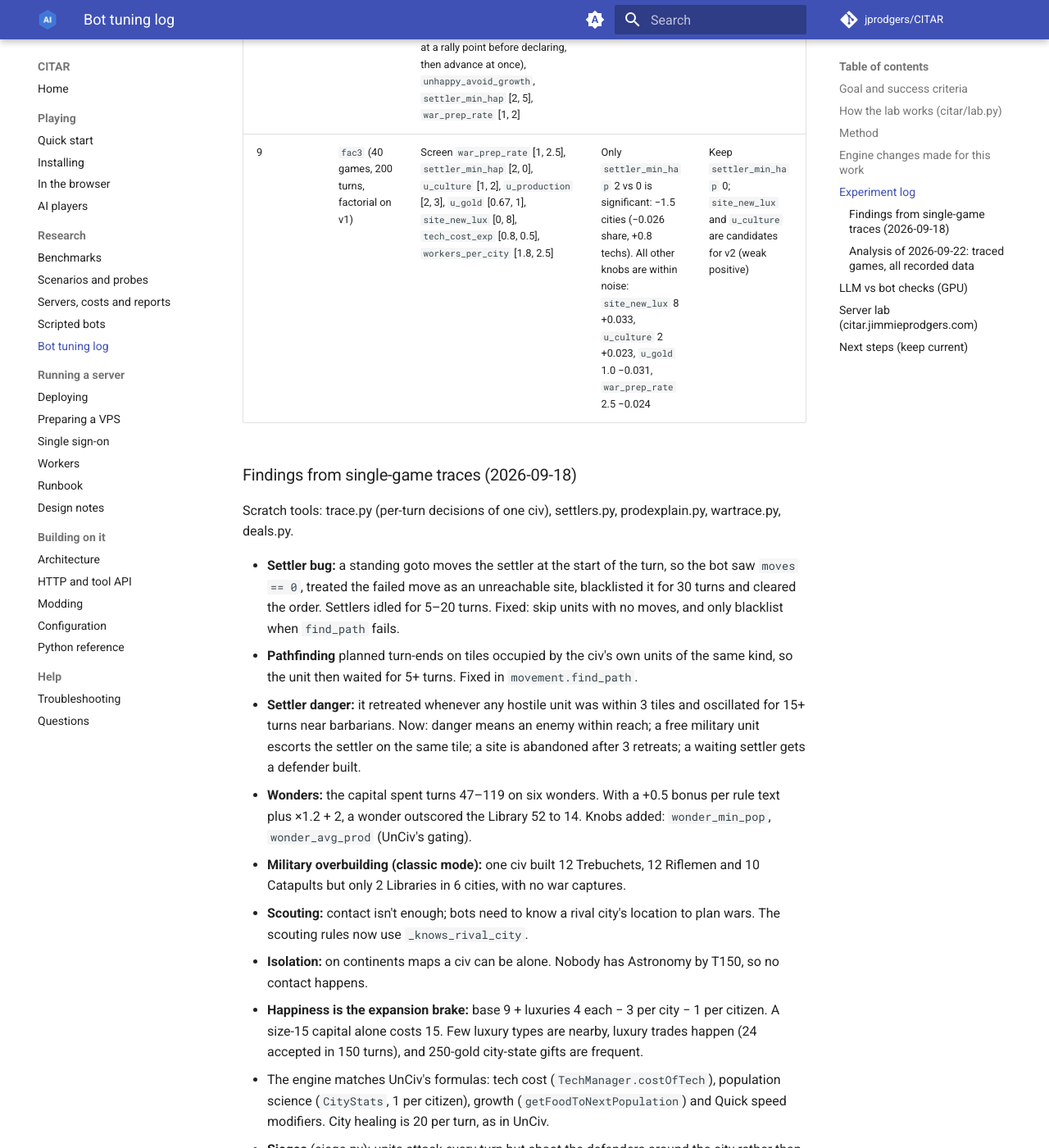
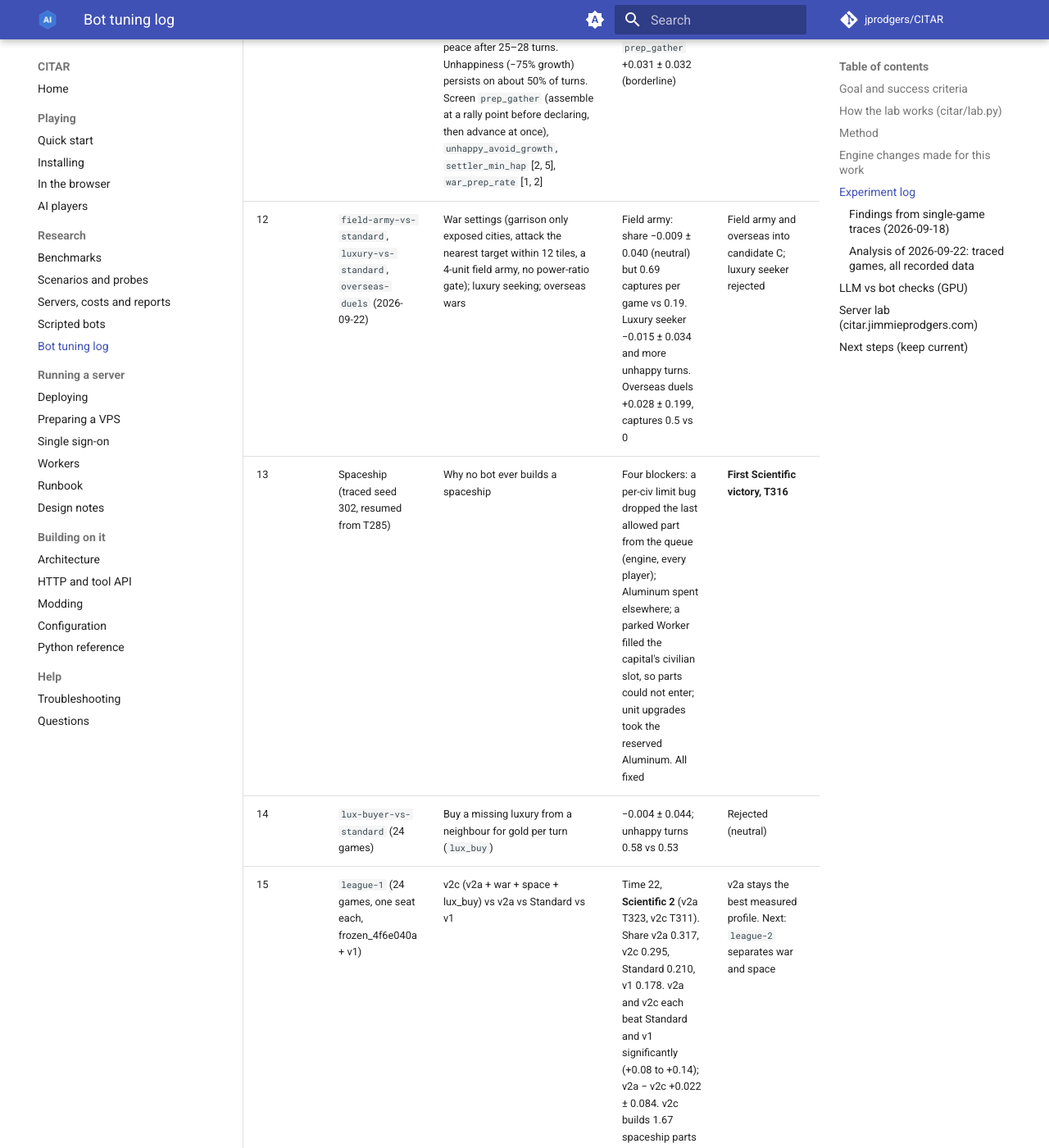
Before and after one commit to jprodgers/CITAR, an MkDocs documentation site: the page built from docs/research/BOT_TUNING.md, in a window 1280 px wide and 1400 px high, scrolled down 8299 px. Shown: the whole window at 82% size. Built offline with MkDocs 1.6.1 and Material for MkDocs 9.7.7, drawn with Linux system fonts in a browser that asks for light colours; comment, search, counter and statistics services are not loaded; some of the changed text lies outside the part shown.

Commit message:
Tuning log: league-1, lux-buyer, spaceship results; league-2 queued
Co-Authored-By: Claude Opus 5 <noreply@anthropic.com>

```diff
--- a/docs/research/BOT_TUNING.md
+++ b/docs/research/BOT_TUNING.md
@@ -111,6 +111,10 @@ Record every experiment below: name, question, result, decision.
 | 8b | `ladder-v0` (4 games completed before it was dropped) | Old-bot ladder | Deity 0.416 (1 Cultural win at T322), Emperor 0.327, **Chieftain 0.143 > Prince 0.114**. Chieftain was unhappy 6% of turns, Prince 44% | UnCiv quirk: every non-Prince AI uses Chieftain base values (12 base happiness, ×0.6 unhappiness, +1 per luxury). Only the Prince AI uses Prince's strict values. Added option `ai_base_values="monotonic"` (easier AIs use Prince base values plus their penalties) → `ladder-v1-mono` |
 | 10 | `fac4` (40 games, full length, factorial on v1) | Wonders are worth 40 score each (UnCiv `scoreFromWonders`) against 4 per tech and about 5.6 per city on a Small map, so Time victories reward wonder building. Screen `u_wonder_bonus` [4, 12], `u_wonder_gate` [on, off], `u_faith` [1, 2], `bv_cache_turns` [5, 0], `war_prep_rate` [1, 2], `u_settler` [30, 15] | Time 40/40. Significant: `u_wonder_bonus` 12 +0.052 score share; `u_wonder_gate` on −0.061 share and −1.5 techs; `bv_cache_turns` 5 −0.9 techs at T200 (the cache costs play). Others within noise | Candidates for v2: ungated wonders, bonus 12, no cache (`v2a-vs-standard`). Caveat: wonders are 40 score each, so part of the gain is the score formula |
 | 11 | `fac5` (40 games, full length, factorial on v1) | War trace (war_v1.txt): v1 declares about 2 wars per game but captures 0.17 cities. Armies of 3–6 mostly Spearmen and Catapults trickle in *after* the declaration, and wars end in peace after 25–28 turns. Unhappiness (−75% growth) persists on about 50% of turns. Screen `prep_gather` (assemble at a rally point before declaring, then advance at once), `unhappy_avoid_growth`, `settler_min_hap` [2, 5], `war_prep_rate` [1, 2] | Time 39, Diplomatic 1. `settler_min_hap` 5 −2.6 cities (significant), no score effect. `prep_gather` +0.031 ± 0.032 (borderline) | `prep_gather` into the v2 candidate |
+| 12 | `field-army-vs-standard`, `luxury-vs-standard`, `overseas-duels` (2026-09-22) | War settings (garrison only exposed cities, attack the nearest target within 12 tiles, a 4-unit field army, no power-ratio gate); luxury seeking; overseas wars | Field army: share −0.009 ± 0.040 (neutral) but 0.69 captures per game vs 0.19. Luxury seeker −0.015 ± 0.034 and more unhappy turns. Overseas duels +0.028 ± 0.199, captures 0.5 vs 0 | Field army and overseas into candidate C; luxury seeker rejected |
+| 13 | Spaceship (traced seed 302, resumed from T285) | Why no bot ever builds a spaceship | Four blockers: a per-civ limit bug dropped the last allowed part from the queue (engine, every player); Aluminum spent elsewhere; a parked Worker filled the capital's civilian slot, so parts could not enter; unit upgrades took the reserved Aluminum. All fixed | **First Scientific victory, T316** |
+| 14 | `lux-buyer-vs-standard` (24 games) | Buy a missing luxury from a neighbour for gold per turn (`lux_buy`) | −0.004 ± 0.044; unhappy turns 0.58 vs 0.53 | Rejected (neutral) |
+| 15 | `league-1` (24 games, one seat each, frozen_4f6e040a + v1) | v2c (v2a + war + space + lux_buy) vs v2a vs Standard vs v1 | Time 22, **Scientific 2** (v2a T323, v2c T311). Share v2a 0.317, v2c 0.295, Standard 0.210, v1 0.178. v2a and v2c each beat Standard and v1 significantly (+0.08 to +0.14); v2a − v2c +0.022 ± 0.084. v2c builds 1.67 spaceship parts per game vs v2a 0.58, with less military at T300 (865 vs 1,240) | v2a stays the best measured profile. Next: `league-2` separates war and space |
 | 9 | `fac3` (40 games, 200 turns, factorial on v1) | Screen `war_prep_rate` [1, 2.5], `settler_min_hap` [2, 0], `u_culture` [1, 2], `u_production` [2, 3], `u_gold` [0.67, 1], `site_new_lux` [0, 8], `tech_cost_exp` [0.8, 0.5], `workers_per_city` [1.8, 2.5] | Only `settler_min_hap` 2 vs 0 is significant: −1.5 cities (−0.026 share, +0.8 techs). All other knobs are within noise: `site_new_lux` 8 +0.033, `u_culture` 2 +0.023, `u_gold` 1.0 −0.031, `war_prep_rate` 2.5 −0.024 | Keep `settler_min_hap` 0; `site_new_lux` and `u_culture` are candidates for v2 (weak positive) |
 
 ### Findings from single-game traces (2026-09-18)
@@ -255,8 +259,11 @@ Reports: Lab page, or `python -m citar.lab report NAME` on the server.
 
 Progress of everything queued is on the web GUI **Lab page** (http://localhost:8765/#/lab): runner health, per-experiment progress and ETA, each game's current turn, side runs and the runner log. Click an experiment to see its report.
 
-1. When `fac4`, `fac5` and `ladder-v1-mono` finish, read them and fold significant knobs into `DEFAULT_PARAMS` as v2. Then confirm v2 with a full-length 2v2 against v1 (`frozen_7149efb1`).
-2. Ladder: Deity dominates (0.72 share), and the Chieftain AI beats the Prince AI. Present the unciv vs monotonic choice to the user once `ladder-v1-mono` is in.
-3. Investigate why ladder games #5, #9, #11 and #15 run more than 150 minutes (a turn-time trace with periodic stack dumps is in scratchpad `l5.*`). Likely late-game unit counts under Deity; possibly an engine hot spot to optimise.
-4. Next areas: happiness (Prince unhappy 39–57% of turns), war capture rate (`prep_gather` in fac5), endgame projects, gold spending.
-5. Optional (needs the user's OK): build UnCiv offline and run its AI simulation to calibrate the pace.
+1. **`league-2`** (queued 2026-09-22, 24 games, frozen_4f6e040a): a 2x2 on top of v2a, war settings × space
+   settings. Seats v2a, v2a+war, v2a+space and v2 candidate D (both). Each main effect compares two seats with two.
+   Keep what helps, then fold the winner into `DEFAULT_PARAMS` as v2 and confirm it against v1.
+2. Science wins are now possible but rare at the Quick 330-turn limit: v2c averages 1.67 of 6 parts. Pace (science
+   per turn) is the next lever, rather than part values.
+3. Remaining areas: gold banked late (about 600 at T300) and the city-state gift sink; bots trading luxuries away
+   too freely; Deity dominance; anchor seats in A/B tests.
+4. Deploy the branch to the web server once v2 is settled (its lab still runs pre-fix code with the spaceship bug).
```
